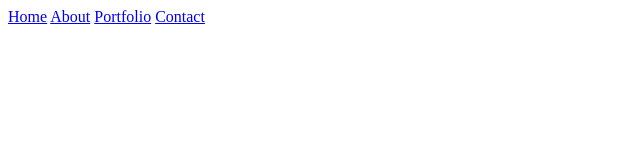
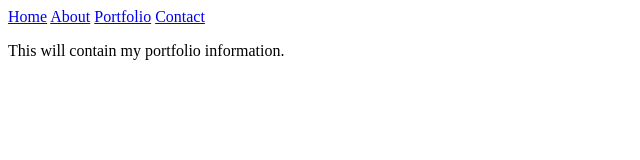
Before and after one commit to KelseyATaylor/SLCC-Web-Dev, a plain HTML site: page portfolio.html in a window 1280 px wide. Shown: the whole page, without its empty margins (0-640 px from the left). Drawn offline with Linux system fonts and the light colour scheme.

Commit message:
Edited Portfolio page

```diff
--- a/portfolio.html
+++ b/portfolio.html
@@ -15,5 +15,8 @@
             <a href="contact.html">Contact</a>
         </nav>
     </header>
+    <main>
+        <p>This will contain my portfolio information.</p>
+    </main>
 </body>
 </html>
```
